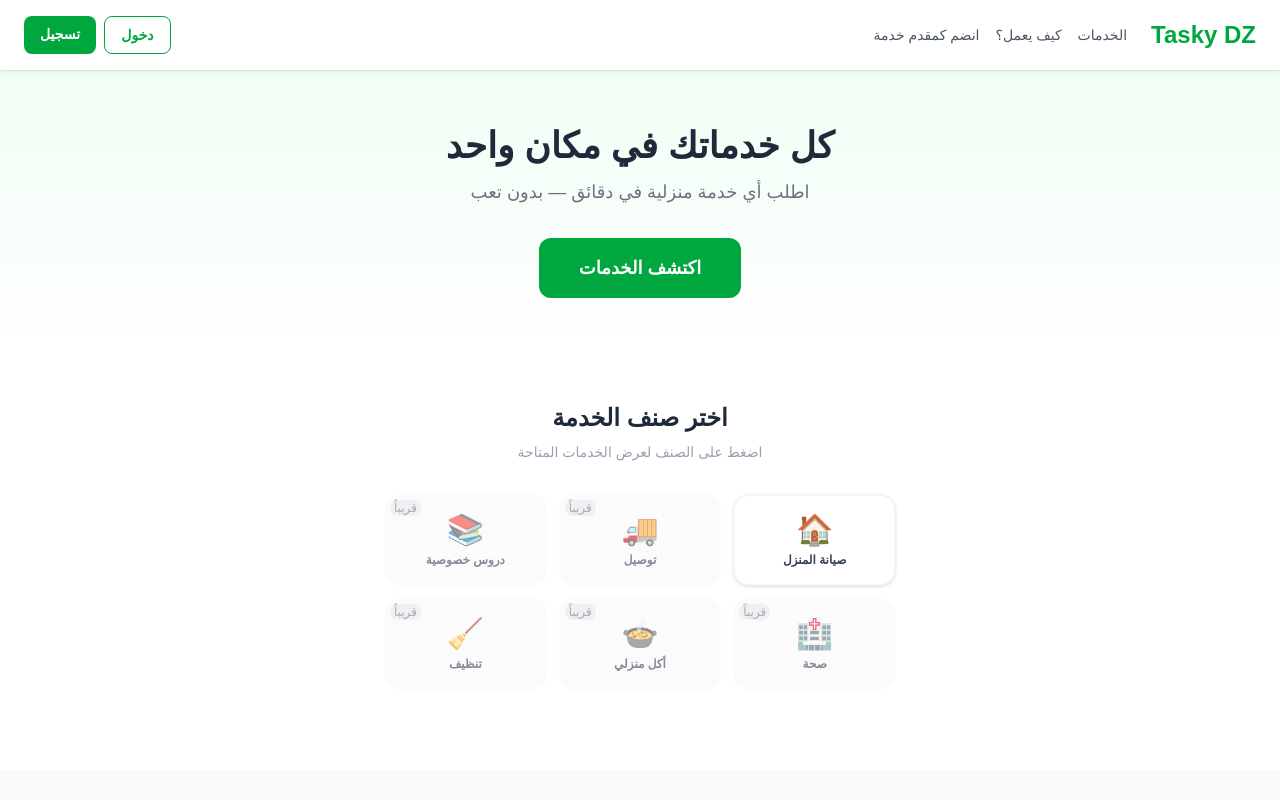
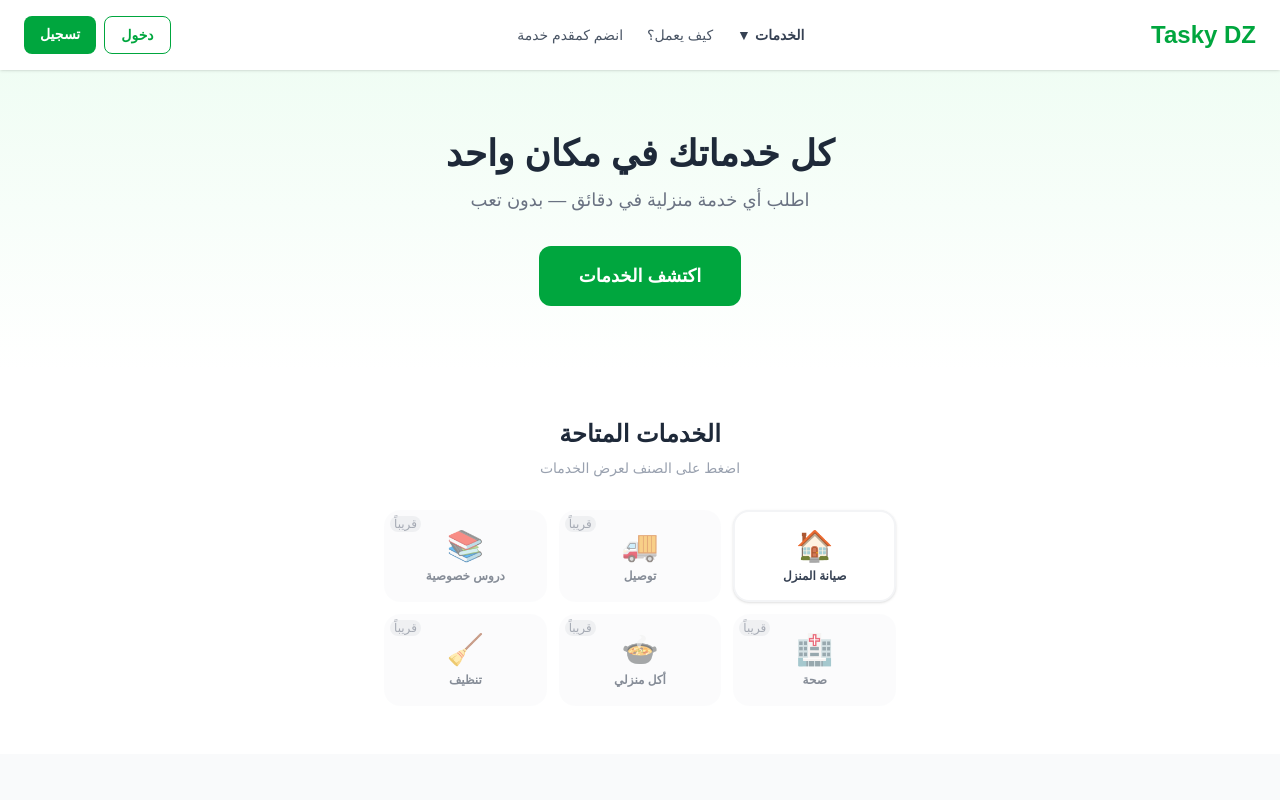
Before and after one commit to aihuhstore-hue/tasky-dz, a Next.js app: page / in a window 1280 px wide. Shown: the top 800 px of the page. Built offline with nearby package versions, Linux system fonts and the light colour scheme.

Commit message:
add dropdown navigation with service categories

```diff
--- a/app/page.tsx
+++ b/app/page.tsx
@@ -1,5 +1,5 @@
 "use client";
-import { useState } from "react";
+import { useState, useRef, useEffect } from "react";
 
 const categories = [
   {
@@ -24,27 +24,99 @@ const categories = [
 ];
 
 export default function Home() {
-  const [activeCategory, setActiveCategory] = useState<number | null>(null);
+  const [showDropdown, setShowDropdown] = useState(false);
+  const [activeCategory, setActiveCategory] = useState<typeof categories[0] | null>(null);
+  const dropdownRef = useRef<HTMLDivElement>(null);
 
-  const handleCategory = (cat: typeof categories[0]) => {
-    if (!cat.available) return;
-    setActiveCategory(activeCategory === cat.id ? null : cat.id);
-  };
-
-  const selected = categories.find((c) => c.id === activeCategory);
+  useEffect(() => {
+    const handleClick = (e: MouseEvent) => {
+      if (dropdownRef.current && !dropdownRef.current.contains(e.target as Node)) {
+        setShowDropdown(false);
+        setActiveCategory(null);
+      }
+    };
+    document.addEventListener("mousedown", handleClick);
+    return () => document.removeEventListener("mousedown", handleClick);
+  }, []);
 
   return (
     <main className="min-h-screen bg-white" dir="rtl">
       {/* Header */}
-      <header className="bg-white shadow-sm py-4 px-6 flex items-center justify-between sticky top-0 z-10">
-        <div className="flex items-center gap-6">
-          <h1 className="text-2xl font-bold text-green-600">Tasky DZ</h1>
-          <nav className="hidden md:flex gap-4">
-            <a href="#services" className="text-gray-600 text-sm hover:text-green-600 font-medium">الخدمات</a>
-            <a href="#how" className="text-gray-600 text-sm hover:text-green-600 font-medium">كيف يعمل؟</a>
-            <a href="/register" className="text-gray-600 text-sm hover:text-green-600 font-medium">انضم كمقدم خدمة</a>
-          </nav>
-        </div>
+      <header className="bg-white shadow-sm py-4 px-6 flex items-center justify-between sticky top-0 z-50">
+        <h1 className="text-2xl font-bold text-green-600">Tasky DZ</h1>
+
+        {/* Nav */}
+        <nav className="flex items-center gap-6" ref={dropdownRef}>
+          {/* Dropdown */}
+          <div className="relative">
+            <button
+              onClick={() => { setShowDropdown(!showDropdown); setActiveCategory(null); }}
+              className="flex items-center gap-1 text-gray-700 font-bold text-sm hover:text-green-600 transition-all"
+            >
+              الخدمات
+              <span className={`transition-transform duration-200 ${showDropdown ? "rotate-180" : ""}`}>▼</span>
+            </button>
+
+            {/* Dropdown Menu */}
+            {showDropdown && (
+              <div className="absolute top-10 right-0 bg-white rounded-2xl shadow-xl border border-gray-100 w-64 overflow-hidden z-50">
+                {/* Categories */}
+                {!activeCategory ? (
+                  <div className="p-2">
+                    <p className="text-xs text-gray-400 font-bold px-3 py-2">اختر صنف الخدمة</p>
+                    {categories.map((cat) => (
+                      <button
+                        key={cat.id}
+                        onClick={() => cat.available && setActiveCategory(cat)}
+                        className={`w-full flex items-center gap-3 px-3 py-3 rounded-xl text-right transition-all ${
+                          cat.available
+                            ? "hover:bg-green-50 cursor-pointer"
+                            : "opacity-50 cursor-not-allowed"
+                        }`}
+                      >
+                        <span className="text-2xl">{cat.icon}</span>
+                        <span className="flex-1 font-bold text-gray-700 text-sm">{cat.name}</span>
+                        {!cat.available && (
+                          <span className="text-xs bg-gray-100 text-gray-400 px-2 py-0.5 rounded-full">قريباً</span>
+                        )}
+                        {cat.available && <span className="text-gray-400 text-xs">←</span>}
+                      </button>
+                    ))}
+                  </div>
+                ) : (
+                  /* Sub Services */
+                  <div className="p-2">
+                    <button
+                      onClick={() => setActiveCategory(null)}
+                      className="flex items-center gap-2 px-3 py-2 text-green-600 font-bold text-sm mb-1"
+                    >
+                      → رجوع
+                    </button>
+                    <p className="text-xs text-gray-400 font-bold px-3 py-1">{activeCategory.name}</p>
+                    {activeCategory.services.map((service) => (
+                      <a
+                        key={service.name}
+                        href={`/request?service=${encodeURIComponent(service.name)}&icon=${encodeURIComponent(service.icon)}`}
+                        className="flex items-center gap-3 px-3 py-3 rounded-xl hover:bg-green-50 transition-all"
+                      >
+                        <span className="text-2xl">{service.icon}</span>
+                        <div className="flex-1">
+                          <p className="font-bold text-gray-700 text-sm">{service.name}</p>
+                          <p className="text-green-600 text-xs">{service.price}</p>
+                        </div>
+                      </a>
+                    ))}
+                  </div>
+                )}
+              </div>
+            )}
+          </div>
+
+          <a href="#how" className="text-gray-600 text-sm hover:text-green-600 font-medium">كيف يعمل؟</a>
+          <a href="/register" className="text-gray-600 text-sm hover:text-green-600 font-medium">انضم كمقدم خدمة</a>
+        </nav>
+
+        {/* Auth Buttons */}
         <div className="flex gap-2">
           <a href="/login" className="text-green-600 border border-green-600 px-4 py-2 rounded-lg text-sm font-bold hover:bg-green-50">دخول</a>
           <a href="/register" className="bg-green-600 text-white px-4 py-2 rounded-lg text-sm font-bold hover:bg-green-700">تسجيل</a>
@@ -52,7 +124,7 @@ export default function Home() {
       </header>
 
       {/* Hero */}
-      <section className="bg-gradient-to-b from-green-50 to-white py-14 px-6 text-center">
+      <section className="bg-gradient-to-b from-green-50 to-white py-16 px-6 text-center">
         <h2 className="text-4xl font-bold text-gray-800 mb-3">كل خدماتك في مكان واحد</h2>
         <p className="text-gray-500 text-lg mb-8">اطلب أي خدمة منزلية في دقائق — بدون تعب</p>
         <a href="#services" className="bg-green-600 text-white px-10 py-4 rounded-xl text-lg font-bold inline-block hover:bg-green-700 transition-all">
@@ -60,62 +132,35 @@ export default function Home() {
         </a>
       </section>
 
-      {/* Categories */}
+      {/* Services Grid */}
       <section id="services" className="py-12 px-6">
-        <h3 className="text-2xl font-bold text-center text-gray-800 mb-2">اختر صنف الخدمة</h3>
-        <p className="text-center text-gray-400 text-sm mb-8">اضغط على الصنف لعرض الخدمات المتاحة</p>
-
-        <div className="grid grid-cols-3 gap-3 max-w-lg mx-auto mb-8">
+        <h3 className="text-2xl font-bold text-center text-gray-800 mb-2">الخدمات المتاحة</h3>
+        <p className="text-center text-gray-400 text-sm mb-8">اضغط على الصنف لعرض الخدمات</p>
+        <div className="grid grid-cols-3 gap-3 max-w-lg mx-auto">
           {categories.map((cat) => (
-            <button
+            <div
               key={cat.id}
-              onClick={() => handleCategory(cat)}
-              className={`relative rounded-2xl p-4 text-center transition-all border-2 ${
-                !cat.available
-                  ? "bg-gray-50 border-transparent opacity-60 cursor-not-allowed"
-                  : activeCategory === cat.id
-                  ? "bg-green-600 border-green-600 text-white shadow-lg"
-                  : "bg-white border-gray-100 hover:border-green-400 shadow-sm"
+              className={`relative rounded-2xl p-4 text-center border-2 transition-all ${
+                cat.available
+                  ? "bg-white border-gray-100 hover:border-green-400 shadow-sm cursor-pointer"
+                  : "bg-gray-50 border-transparent opacity-60 cursor-not-allowed"
               }`}
+              onClick={() => {
+                if (cat.available) {
+                  setActiveCategory(cat);
+                  setShowDropdown(true);
+                  window.scrollTo({ top: 0, behavior: "smooth" });
+                }
+              }}
             >
               <div className="text-3xl mb-1">{cat.icon}</div>
-              <p className={`text-xs font-bold ${activeCategory === cat.id ? "text-white" : "text-gray-700"}`}>
-                {cat.name}
-              </p>
+              <p className="text-xs font-bold text-gray-700">{cat.name}</p>
               {!cat.available && (
-                <span className="absolute top-1 left-1 bg-gray-200 text-gray-500 text-xs px-1 rounded-full">
-                  قريباً
-                </span>
+                <span className="absolute top-1 left-1 bg-gray-200 text-gray-500 text-xs px-1 rounded-full">قريباً</span>
               )}
-            </button>
+            </div>
           ))}
         </div>
-
-        {/* Services List */}
-        {selected && (
-          <div className="max-w-lg mx-auto">
-            <h4 className="font-bold text-gray-700 mb-4 text-center">خدمات {selected.name}</h4>
-            <div className="flex flex-col gap-3">
-              {selected.services.map((service) => (
-                <a
-                  key={service.name}
-                  href={`/request?service=${encodeURIComponent(service.name)}&icon=${encodeURIComponent(service.icon)}`}
-                  className="bg-white rounded-2xl p-5 flex items-center gap-4 shadow-sm border border-gray-100 hover:border-green-400 hover:shadow-md transition-all"
-                >
-                  <div className="text-4xl">{service.icon}</div>
-                  <div className="flex-1">
-                    <h5 className="font-bold text-gray-800">{service.name}</h5>
-                    <p className="text-gray-500 text-sm">{service.desc}</p>
-                  </div>
-                  <div className="text-right">
-                    <p className="text-green-600 font-bold text-sm">{service.price}</p>
-                    <p className="text-gray-400 text-xs mt-1">اطلب الآن ←</p>
-                  </div>
-                </a>
-              ))}
-            </div>
-          </div>
-        )}
       </section>
 
       {/* How it works */}
@@ -129,16 +174,14 @@ export default function Home() {
             { n: "4", t: "قيّم الخدمة بعد الانتهاء" },
           ].map((step) => (
             <div key={step.n} className="flex items-center gap-4 bg-white p-4 rounded-xl shadow-sm">
-              <div className="bg-green-600 text-white w-8 h-8 rounded-full flex items-center justify-center font-bold shrink-0">
-                {step.n}
-              </div>
+              <div className="bg-green-600 text-white w-8 h-8 rounded-full flex items-center justify-center font-bold shrink-0">{step.n}</div>
               <p className="text-gray-700">{step.t}</p>
             </div>
           ))}
         </div>
       </section>
 
-      {/* CTA Provider */}
+      {/* CTA */}
       <section className="py-12 px-6 text-center bg-green-600">
         <h3 className="text-2xl font-bold text-white mb-3">أنت مقدم خدمة؟</h3>
         <p className="text-green-100 mb-6">انضم إلينا وابدأ استقبال الطلبات اليوم</p>
```
